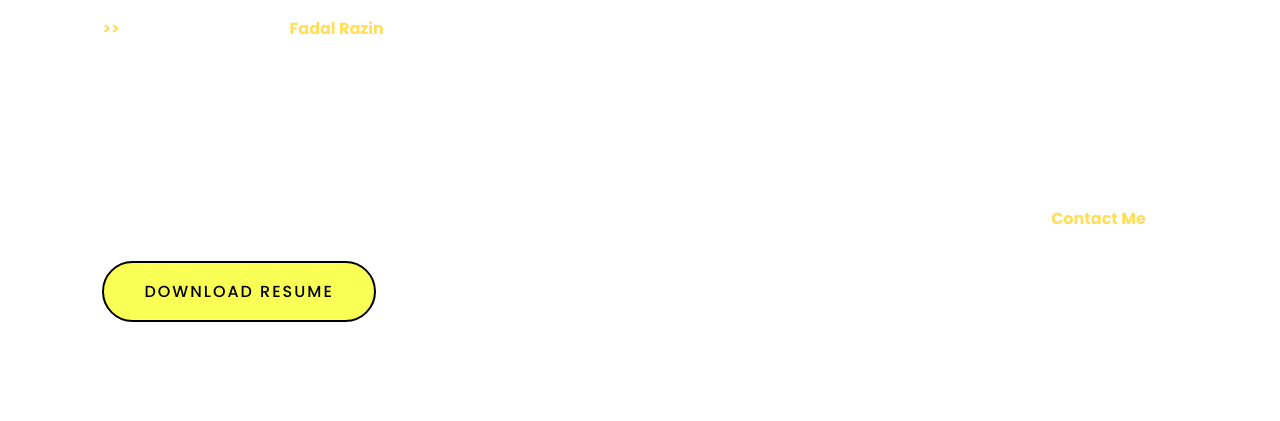
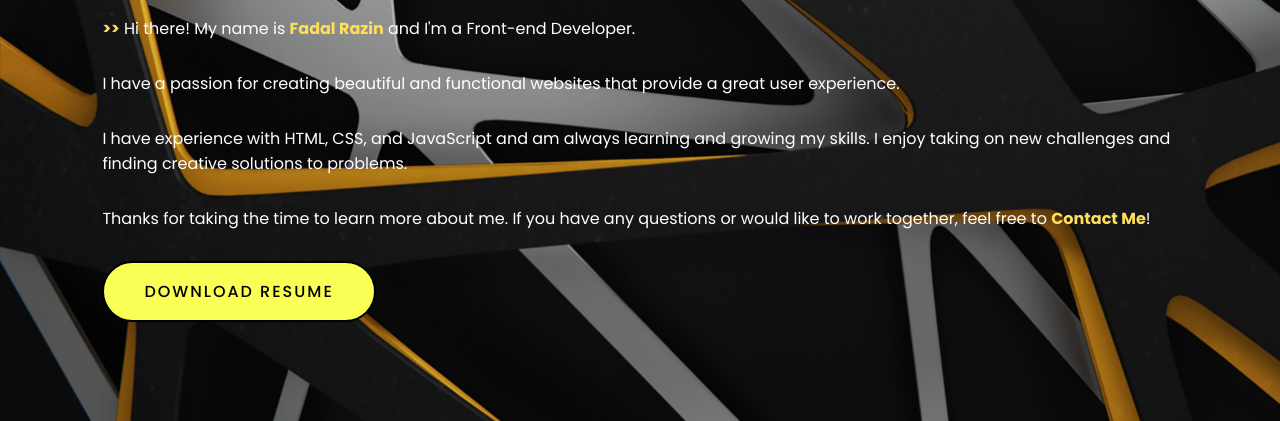
Before and after one commit to fadalrazin17/fadalrazin17.github.io, a plain HTML site: page about.html in a window 1280 px wide. Shown: the part 379-800 px from the top of the page. Drawn offline with Linux system fonts and the light colour scheme.

Commit message:
Update about.css

```diff
--- a/about.css
+++ b/about.css
@@ -12,7 +12,7 @@ a {
 .hero {
   width: 100%;
   height: 100vh;
-  background: url(/Portfolio/img/bg3.jpg);
+  background: url("../img/bg3.jpg");
   background-size: cover;
 }
 
```
